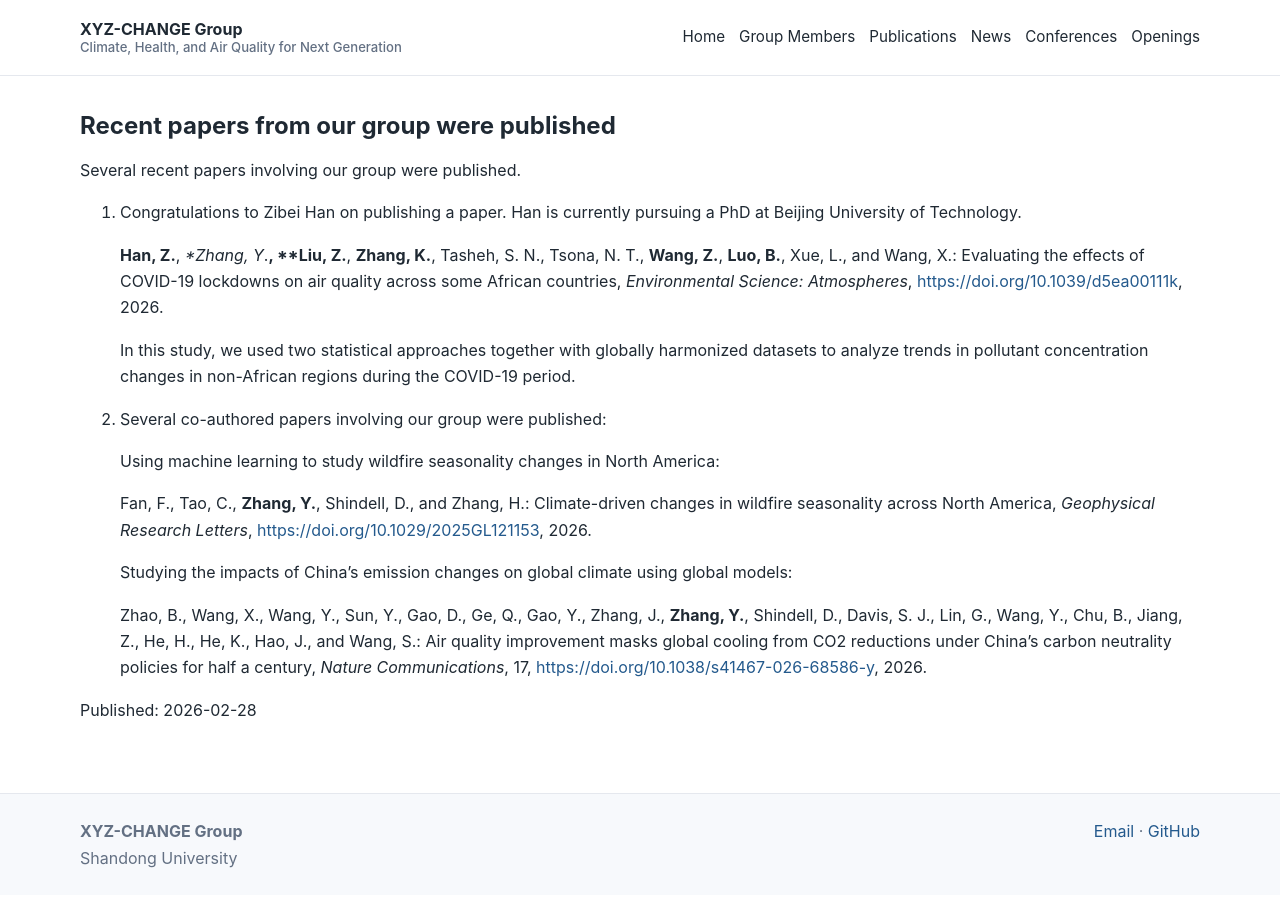
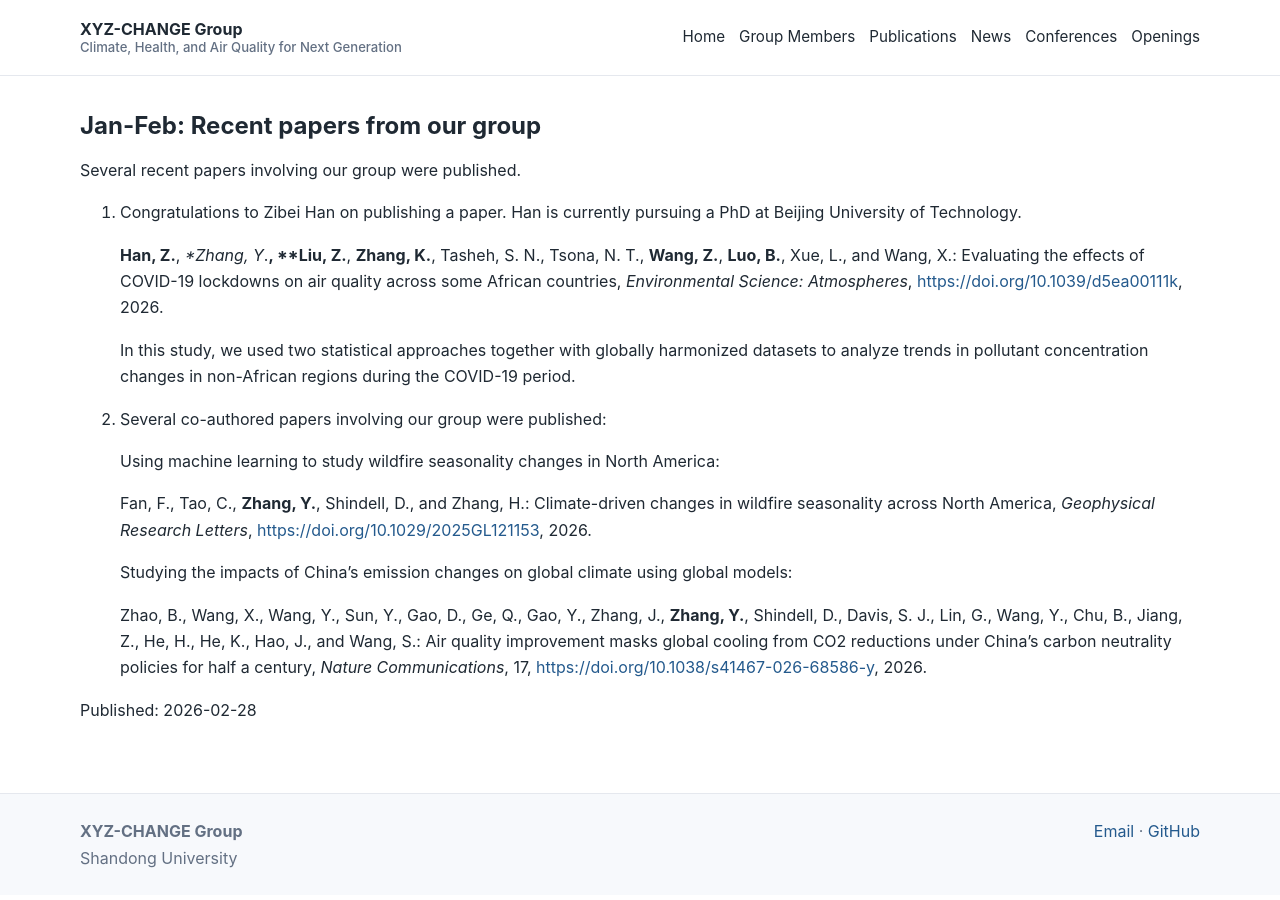
Before and after one commit to MuJSh/xyz_CHANGE, a Jekyll site: the page built from _pages/news-2026-02-recent-papers.md, in a window 1280 px wide. Built offline with Jekyll 4.4.1, drawn with Linux system fonts in a browser that asks for light colours.

Commit message:
Refine recent papers news title

```diff
--- a/_pages/news-2026-02-recent-papers.md
+++ b/_pages/news-2026-02-recent-papers.md
@@ -1,6 +1,6 @@
 ---
 layout: page
-title: "Recent papers from our group were published"
+title: "Jan-Feb: Recent papers from our group"
 permalink: /news/2026-02-recent-papers/
 ---
 
```
